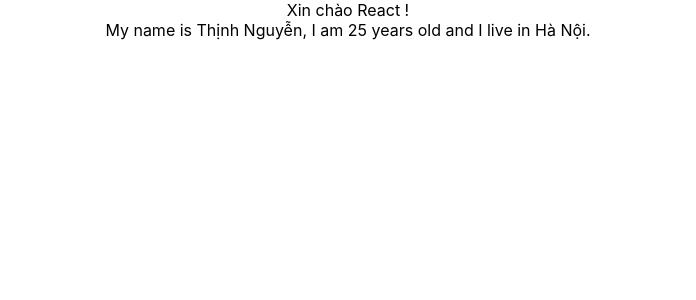
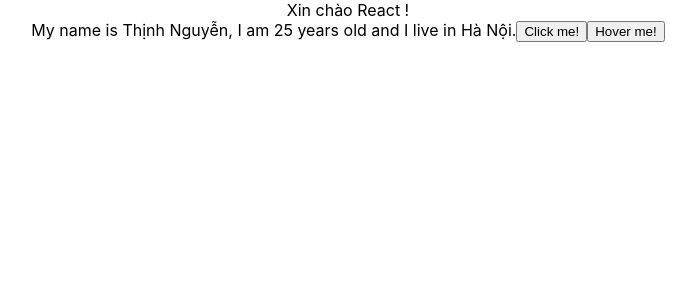
Before and after one commit to Putigol/ReactJS-Tutorial, a React (Create React App) app in the folder base-react-redux/: page / in a window 1280 px wide. Shown: the top 300 px of the page, without its empty margins (292-988 px from the left). Built offline with nearby package versions, Linux system fonts and the light colour scheme.

Commit message:
DOM Events

```diff
--- a/base-react-redux/src/components/MyComponent.js
+++ b/base-react-redux/src/components/MyComponent.js
@@ -8,12 +8,23 @@
     age: 25,
   };
 
+  handleClick(event) {
+    console.log("click");
+    // console.log(event);
+  }
+
+  handleOnMoverOver(event) {
+    console.log(event.pageX, event.pageY);
+  }
+
   //JSX
   render() {
     return (
       <div>
         My name is {this.state.name}, I am {this.state.age} years old and I live
         in {this.state.address}.
+        <button onClick={this.handleClick}>Click me!</button>
+        <button onMouseOver={this.handleOnMoverOver}>Hover me!</button>
       </div>
     );
   }
```
